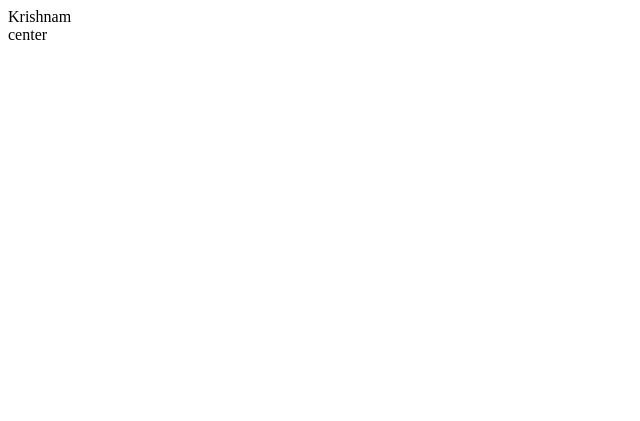
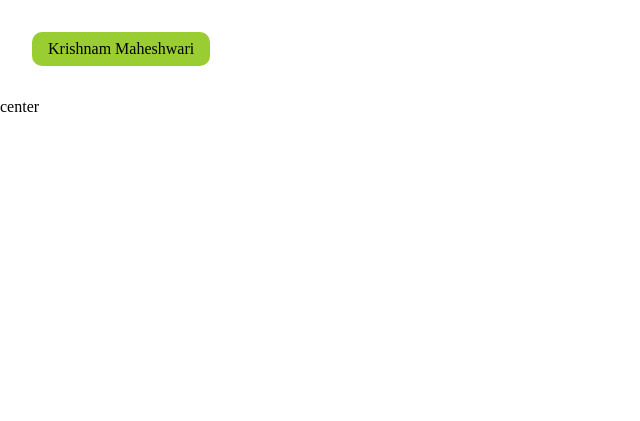
Before and after one commit to dev-AshishRanjan/CSS-open-source, a plain HTML site: page Frontend/index.html in a window 1280 px wide. Shown: the whole page, without its empty margins (0-640 px from the left). Drawn offline with Linux system fonts and the light colour scheme.

Commit message:
linked style sheet

```diff
--- a/Frontend/index.html
+++ b/Frontend/index.html
@@ -4,10 +4,11 @@
   <meta charset="UTF-8">
   <meta http-equiv="X-UA-Compatible" content="IE=edge">
   <meta name="viewport" content="width=device-width, initial-scale=1.0">
+  <link rel="stylesheet" href="style.css">
   <title>Center</title>
 </head>
 <body>
-  <div class="krishnam">Krishnam</div>
+  <div class="krishnam">Krishnam Maheshwari</div>
   <div class="box">center</div>
 </body>
 </html>
--- a/Frontend/style.css
+++ b/Frontend/style.css
@@ -17,4 +17,6 @@ body {
   background-color: yellowgreen;
   border-radius: 10px;
   padding: 0.5rem 1rem;
+  margin: 2rem;
+  width: fit-content;
 }
```
